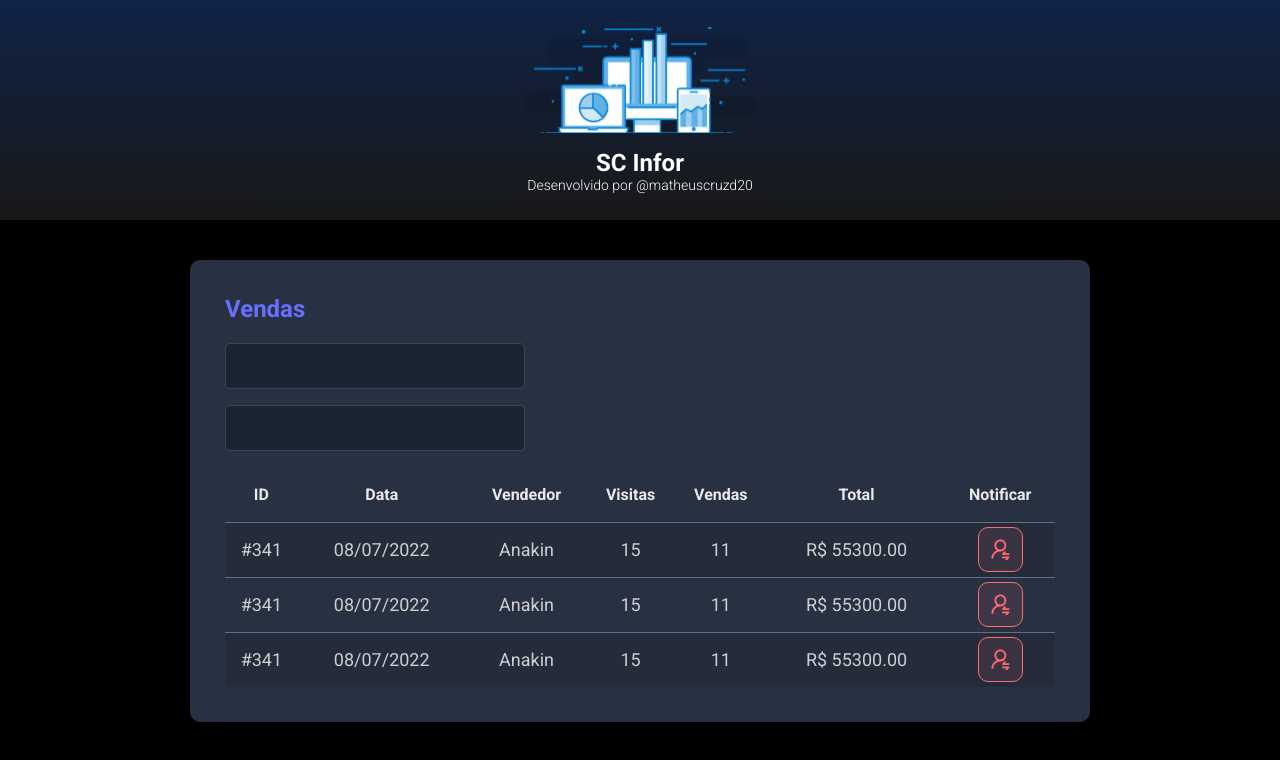
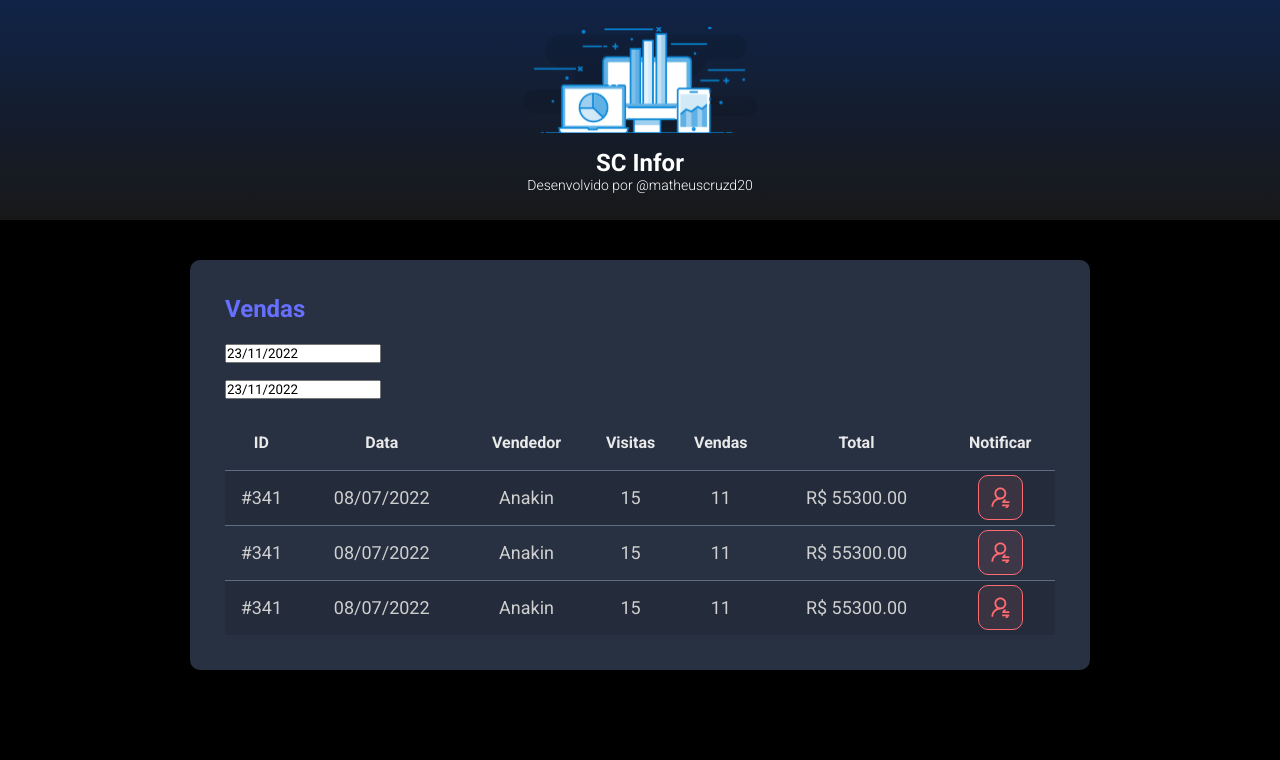
Before and after one commit to devmatheusnasc/dsmeta, a React (Vite) app in the folder frontend/: page / in a window 1280 px wide. Shown: the top 760 px of the page. Built offline with nearby package versions, Linux system fonts and the light colour scheme.

Commit message:
Datepicker

```diff
--- a/frontend/package.json
+++ b/frontend/package.json
@@ -9,7 +9,9 @@
     "preview": "vite preview"
   },
   "dependencies": {
+    "@types/react-datepicker": "4.4.2",
     "react": "^18.2.0",
+    "react-datepicker": "4.8.0",
     "react-dom": "^18.2.0"
   },
   "devDependencies": {
--- a/frontend/src/components/SalesCard/index.tsx
+++ b/frontend/src/components/SalesCard/index.tsx
@@ -1,15 +1,28 @@
 import NotificationButton from "../NotificationButton";
 import "./styles.css";
+import Datepicker from "react-datepicker";
+import "react-datepicker/dist/react-datepicker.css";
+
 function SalesCard() {
   return (
     <div className="dsmeta-card">
       <h2 className="dsmeta-sales-title">Vendas</h2>
       <div>
         <div className="dsmeta-form-control-container">
-          <input className="dsmeta-form-control" type="text" />
+            <Datepicker
+                selected={new Date()}
+                onChange={(date: Date) => {}}
+                className="dsmeta-from-control"
+                dateFormat="dd/MM/yyyy"
+            />
         </div>
         <div className="dsmeta-form-control-container">
-          <input className="dsmeta-form-control" type="text" />
+        <Datepicker
+                selected={new Date()}
+                onChange={(date: Date) => {}}
+                className="dsmeta-from-control"
+                dateFormat="dd/MM/yyyy"
+            />
         </div>
       </div>
 
```
Also changed, not shown: 1 other file (tests, documents, lock files or other folders).
